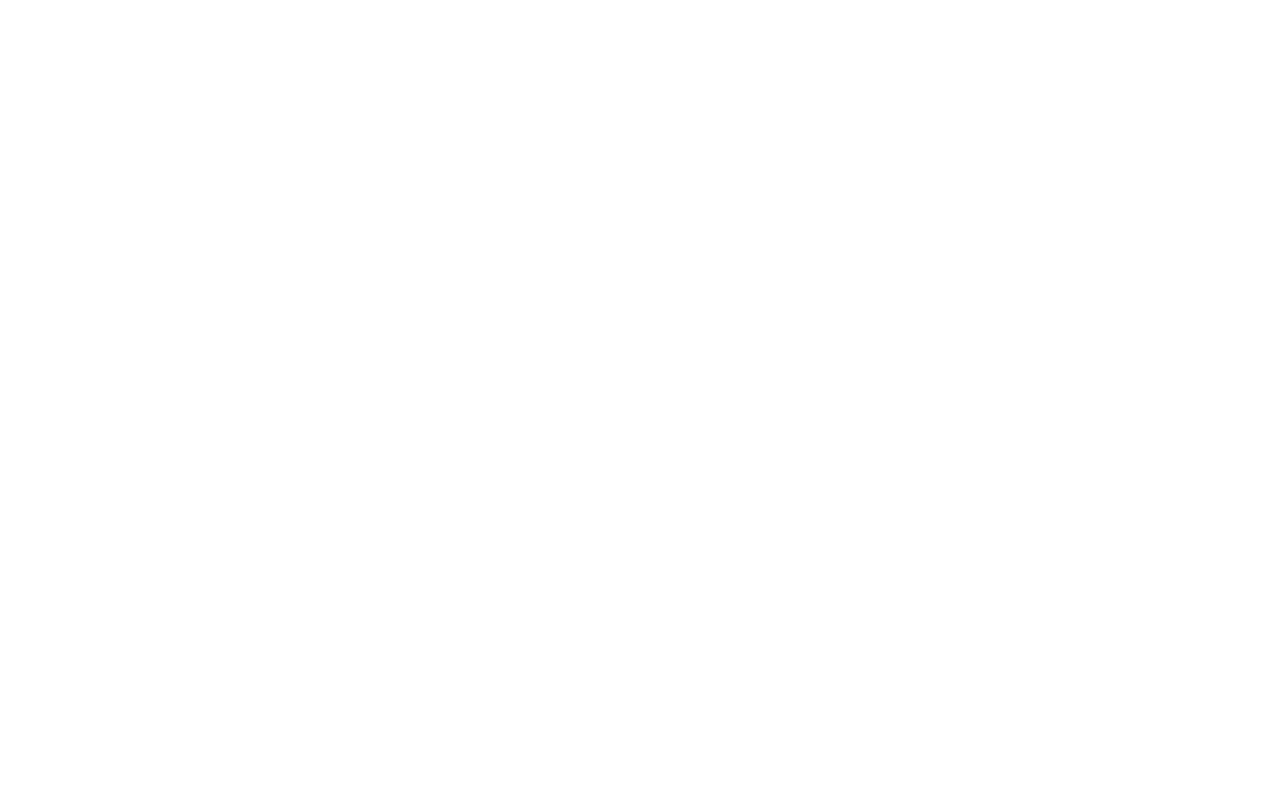
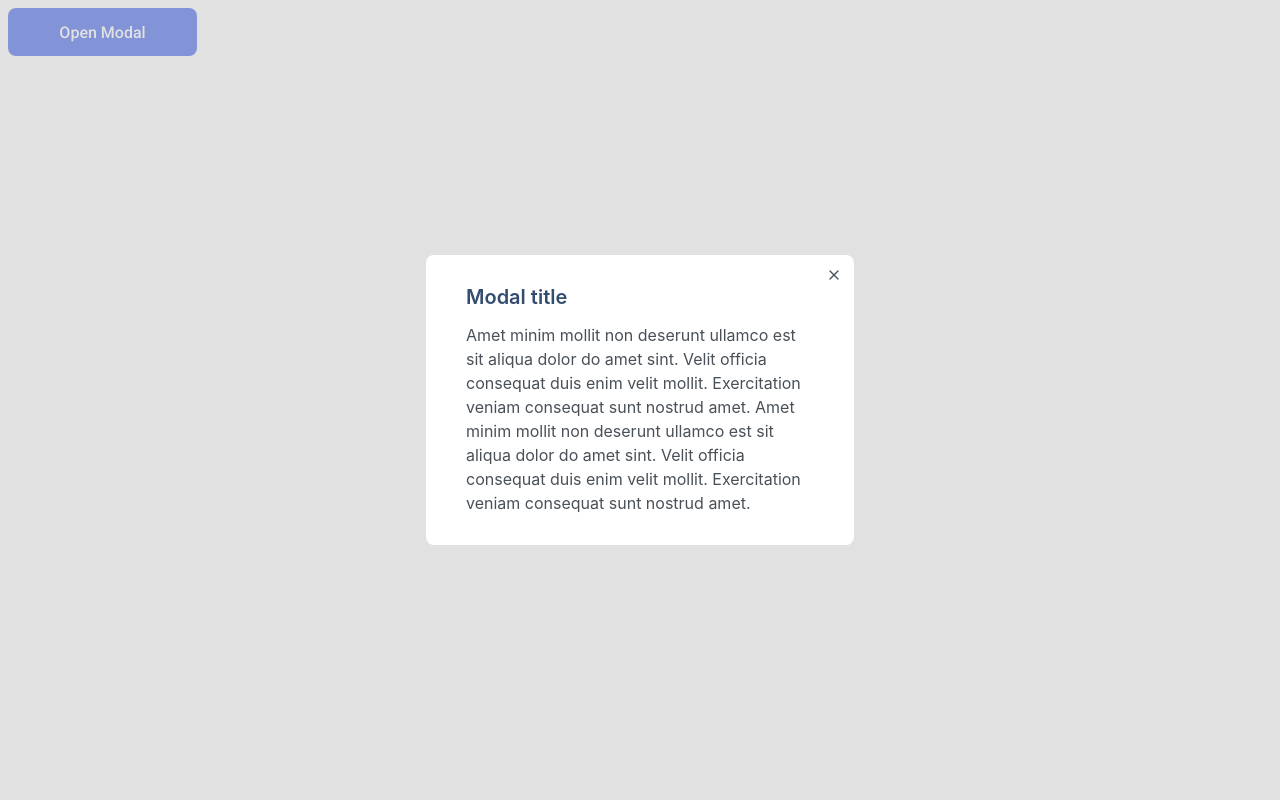
Before and after one commit to js-tasks-ru/htmlcss-20210916_ivansacara, a website: page 05-lection3/02-modal/index.html in a window 1280 px wide. Drawn offline with Linux system fonts and the light colour scheme.

Commit message:
Lesson 3 Modal

```diff
--- a/05-lection3/02-modal/index.html
+++ b/05-lection3/02-modal/index.html
@@ -1,12 +1,34 @@
 <!DOCTYPE html>
 <!-- Страница с модалкой -->
 <html lang="ru">
+
 <head>
   <link rel="stylesheet" href="../../assets/css/main.css">
   <link rel="stylesheet" href="./modal.css">
+  <meta name="viewport" content="width=device-width, initial-scale=1.0">
   <title>Modal</title>
 </head>
+
 <body>
+  <div class="modal-button">
+    <button class="modal-btn btn btn--primary" id="modal-open">Open Modal</button>
+  </div>
+  <div class="modal" id="modal">
+    <div class="modal__popup">
+      <span class="modal__close" id="modal-close"></span>
+      <div class="modal__title">Modal title</div>
+      <div class="modal__text">
+        Amet minim mollit non deserunt ullamco est sit aliqua dolor do amet sint. Velit officia consequat duis enim
+        velit
+        mollit. Exercitation veniam consequat sunt nostrud amet.
+        Amet minim mollit non deserunt ullamco est sit aliqua dolor do amet sint. Velit officia consequat duis enim
+        velit
+        mollit. Exercitation veniam consequat sunt nostrud amet.
+      </div>
+    </div>
+  </div>
+
 </body>
 <script src="./index.js"></script>
+
 </html>
--- a/05-lection3/02-modal/modal.css
+++ b/05-lection3/02-modal/modal.css
@@ -0,0 +1,52 @@
+.modal-btn {
+  max-width: 189px;
+  width: 100%;
+  height: 48px;
+}
+.modal {
+  position: fixed;
+  top: 0;
+  bottom: 0;
+  right: 0;
+  left: 0;
+  background-color: rgba(196, 196, 196, 0.5);
+}
+.modal__popup {
+  max-width: 428px;
+  width: 100%;
+  background-color: var(--white);
+  border-radius: 8px;
+  padding: 30px 40px;
+  position: absolute;
+  top: 50%;
+  left: 50%;
+  transform: translate(-50%, -50%);
+}
+.modal__close {
+  cursor: pointer;
+  position: absolute;
+  width: 16px;
+  height: 16px;
+  top: 12px;
+  right: 12px;
+  background-image: url(./img/x.svg);
+  background-repeat: no-repeat;
+  background-size: cover;
+}
+.modal__title {
+  font-family: 'Inter', sans-serif;
+  font-style: normal;
+  font-weight: 600;
+  font-size: 20px;
+  line-height: 24px;
+  color: var(--modal-title);
+  margin-bottom: 14px;
+}
+.modal__text {
+  font-family: 'Inter', sans-serif;
+  font-style: normal;
+  font-weight: normal;
+  font-size: 16px;
+  line-height: 24px;
+  color: var(--grey-4);
+}
--- a/assets/css/main.css
+++ b/assets/css/main.css
@@ -3,6 +3,7 @@
 @import '../../components/preview/preview.css';
 @import '../../components/footer/footer.css';
 @import '../../components/card/card.css';
+@import '../../03-lection1/01-button/button.css';
 
 :root {
   --white: #ffffff;
@@ -15,6 +16,9 @@
   --grey-2: #dde2e5;
   --grey-3: #acb5bd;
   --grey-4: #495057;
+
+  --modal-bg: #c4c4c4;
+  --modal-title: #334d6e;
 
   --error: var(--red);
   --success: var(--blue);
@@ -34,6 +38,7 @@
 html,
 body {
   height: 100%;
+  overflow: hidden;
 }
 
 .wrapper {
```
Also changed, not shown: 05-lection3/02-modal/img/x.svg (added). Lines whose indentation alone changed are shown as unchanged.
